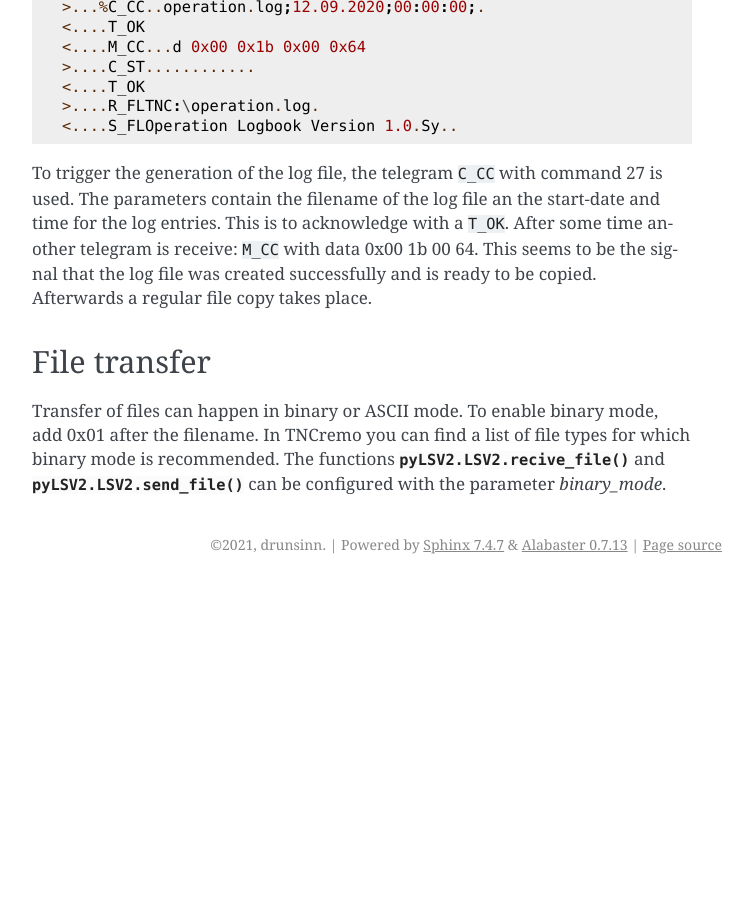
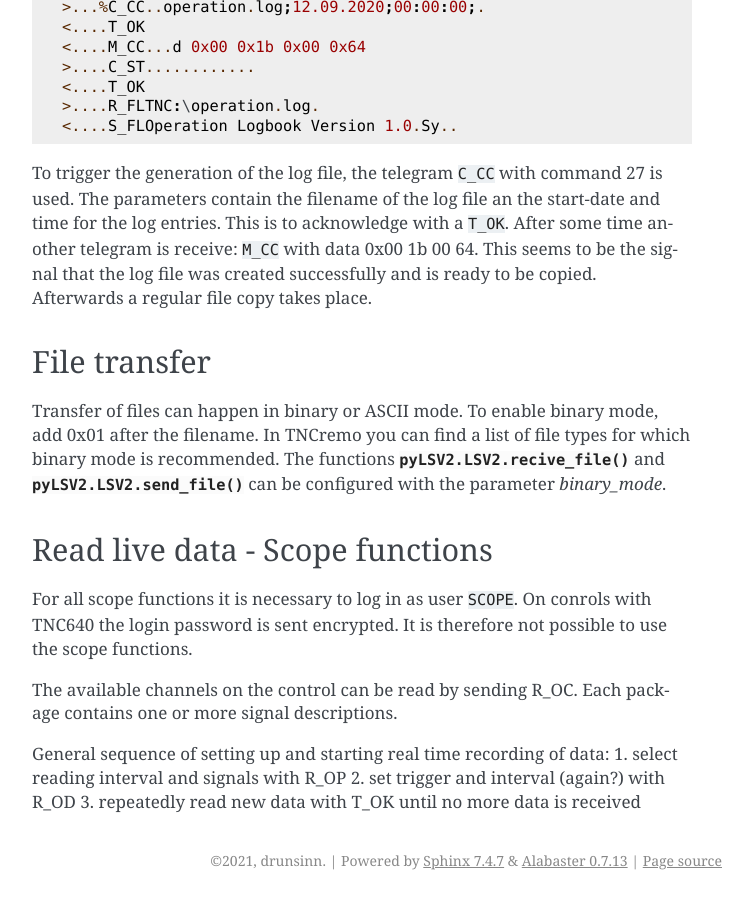
Before and after one commit to drunsinn/pyLSV2, a Sphinx documentation site: the page built from docs/protocol.rst, in a window 1280 px wide and 900 px high, scrolled down 2644 px. Shown: the whole window, without its empty margins (388-1141 px from the left). Built offline with Sphinx 7.4.7, drawn with Linux system fonts in a browser that asks for light colours; pages that are not in the unit, such as notebooks, are missing from menus; before the commit the page ends 3228 px from its top, so only the background shows below that; some of the changed text lies outside the part shown.

Commit message:
add scope section to docs

```diff
--- a/docs/protocol.rst
+++ b/docs/protocol.rst
@@ -104,3 +104,16 @@ File transfer
 -------------
 Transfer of files can happen in binary or ASCII mode. To enable binary mode, add 0x01 after the filename. In TNCremo you can find a list of file types for which binary mode is recommended.
 The functions :py:meth:`pyLSV2.LSV2.recive_file` and :py:meth:`pyLSV2.LSV2.send_file` can be configured with the parameter `binary_mode`.
+
+
+Read live data - Scope functions
+--------------------------------
+For all scope functions it is necessary to log in as user ``SCOPE``.
+On conrols with TNC640 the login password is sent encrypted. It is therefore not possible to use the scope functions.
+
+The available channels on the control can be read by sending R_OC. Each package contains one or more signal descriptions.
+
+General sequence of setting up and starting real time recording of data:
+1. select reading interval and signals with R_OP
+2. set trigger and interval (again?) with R_OD
+3. repeatedly read new data with T_OK until no more data is received
```
Also changed, not shown: docs/package.rst (+15 -0 lines).
